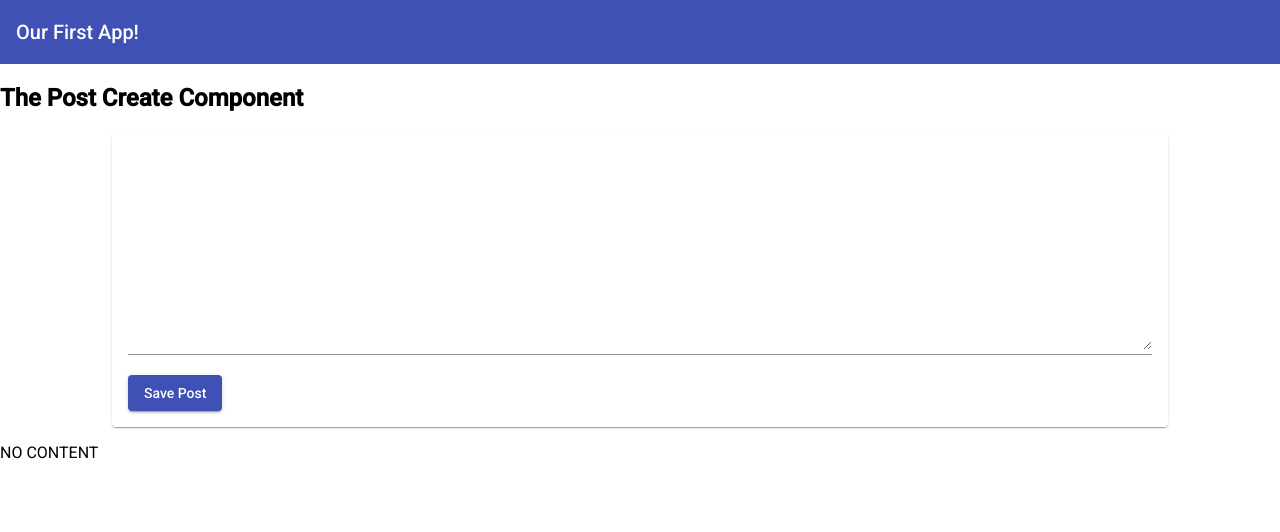
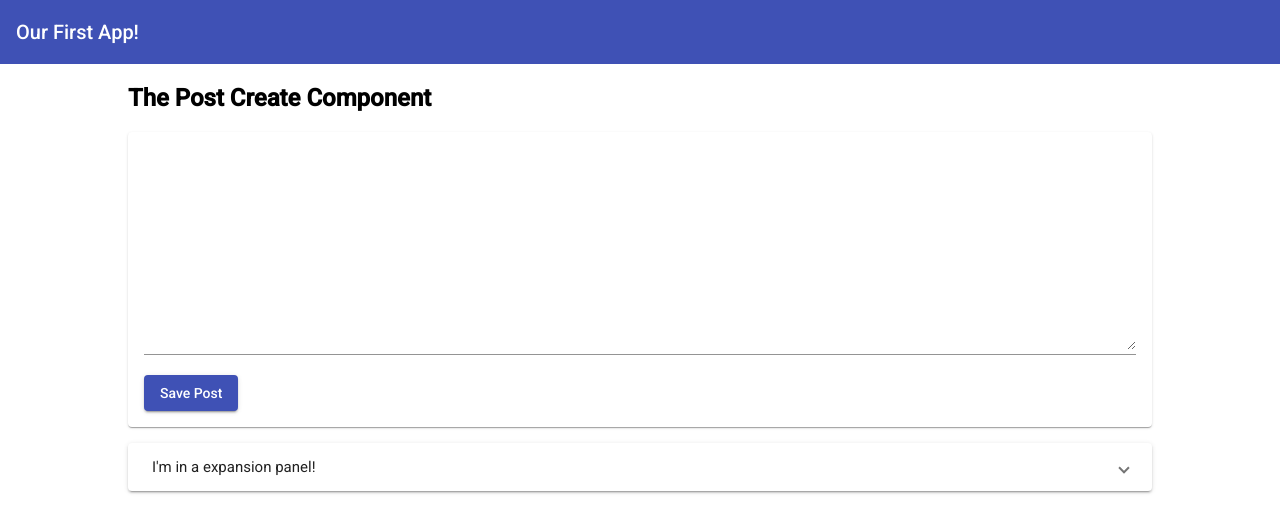
Before and after one commit to AAGuedes/mean-course, an Angular app: page / in a window 1280 px wide. Shown: the top 532 px of the page. Built offline with nearby package versions, Linux system fonts and the light colour scheme.

Commit message:
Added post list component and style changes

```diff
--- a/src/app/app.component.css
+++ b/src/app/app.component.css
@@ -1,3 +1,5 @@
 main {
   margin-top: 1rem;
+  width: 80%;
+  margin: auto;
 }
--- a/src/app/app.component.html
+++ b/src/app/app.component.html
@@ -1,4 +1,5 @@
 <app-header></app-header>
 <main>
   <app-post-create></app-post-create>
+  <app-post-list></app-post-list>
 </main>
--- a/src/app/posts/post-create/post-create.component.css
+++ b/src/app/posts/post-create/post-create.component.css
@@ -1,8 +1,3 @@
-mat-card {
-  width: 80%;
-  margin: auto;
-}
-
 mat-form-field,
 textarea {
   width: 100%;
--- a/src/app/posts/post-create/post-create.component.html
+++ b/src/app/posts/post-create/post-create.component.html
@@ -9,4 +9,3 @@
     color="primary"
     (click)="onAddPost()">Save Post</button>
 </mat-card>
-<p>{{newPost}}</p>
--- /dev/null
+++ b/src/app/posts/post-list/post-list.component.css
@@ -0,0 +1,4 @@
+:host {
+  display: block;
+  margin-top: 1rem;
+}
--- /dev/null
+++ b/src/app/posts/post-list/post-list.component.html
@@ -0,0 +1,10 @@
+<mat-accordion>
+  <mat-expansion-panel>
+    <mat-panel-title>
+      The expansion title!
+    </mat-panel-title>
+    <mat-expansion-panel-header>
+      <p>I'm in a expansion panel!</p>
+    </mat-expansion-panel-header>
+  </mat-expansion-panel>
+</mat-accordion>
--- /dev/null
+++ b/src/app/posts/post-list/post-list.component.ts
@@ -0,0 +1,15 @@
+import { Component } from "@angular/core";
+
+@Component({
+  selector: 'app-post-list',
+  templateUrl: './post-list.component.html',
+  styleUrls: ['./post-list.component.css']
+})
+
+export class PostListComponent {
+  posts = [
+    { title: 'First Post', content: 'This is the first post\'s content.'},
+    { title: 'Second Post', content: 'This is the second post\'s content.'},
+    { title: 'Third Post', content: 'This is the third post\'s content.'}
+  ]
+}
```
Also changed, not shown: src/app/app.module.ts (+6 -2 lines).
